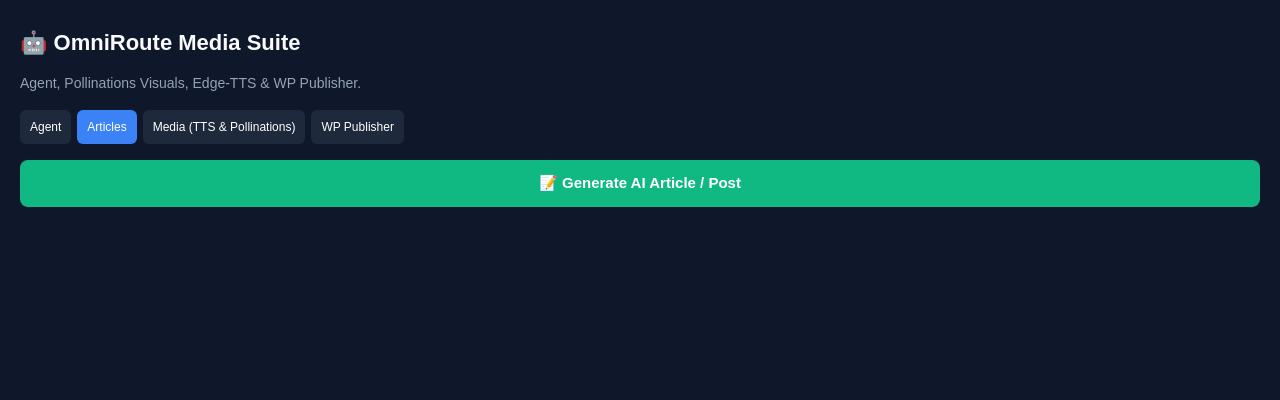
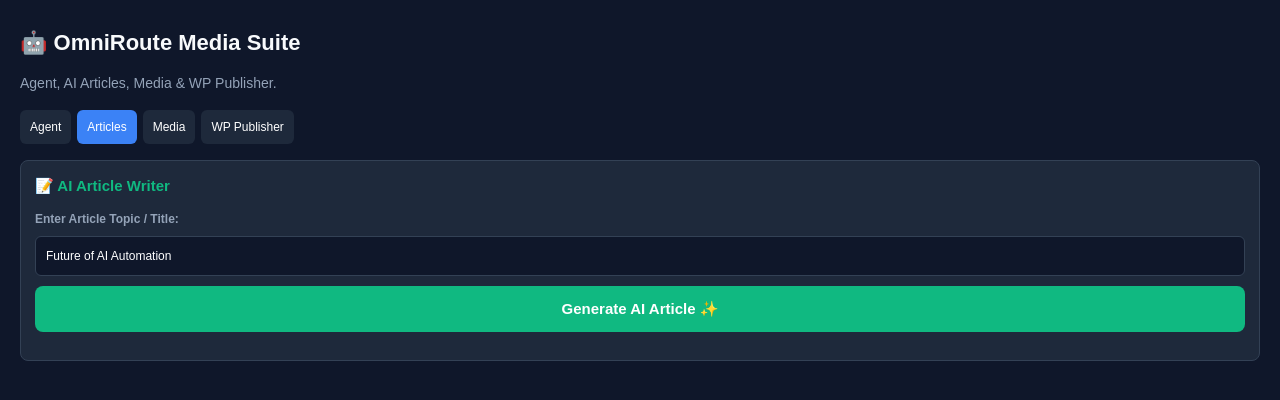
Before and after one commit to kingms2911-create/Automation1, a Next.js app: page / in a window 1280 px wide. Both pictures are taken after a click on the button "Articles". Shown: the top 400 px of the page. Built offline with nearby package versions, Linux system fonts and the light colour scheme.

Commit message:
Update page.js

```diff
--- a/app/page.js
+++ b/app/page.js
@@ -3,11 +3,18 @@ import { useState } from 'react';
 
 export default function Dashboard() {
   const [logs, setLogs] = useState('{ "success": true, "message": "Dashboard unlocked" }');
-  const [article, setArticle] = useState('');
+
+  // Article State
+  const [articleTopic, setArticleTopic] = useState('Future of AI Automation');
+  const [articleContent, setArticleContent] = useState('');
+  const [articleLoading, setArticleLoading] = useState(false);
+
+  // Media State
   const [mediaPrompt, setMediaPrompt] = useState('Futuristic automated agent dashboard, cinematic lighting, 4k');
   const [mediaStatus, setMediaStatus] = useState('');
   const [imageUrl, setImageUrl] = useState('');
   const [audioText, setAudioText] = useState('Welcome to OmniRoute automated video production system.');
+
   const [loading, setLoading] = useState(false);
   const [activeTab, setActiveTab] = useState('agent');
 
@@ -30,19 +37,28 @@ export default function Dashboard() {
     setLoading(false);
   };
 
-  const generateArticle = () => {
-    setArticle(`🚀 **OmniRoute Automation Report**\n\nSystem status is fully operational. Executed backend routines successfully with live outputs:\n\n\`\`\`json\n${logs}\n\`\`\`\n\nGenerated using Edge-TTS audio and Pollinations visual assets.`);
+  // Real AI Article Generation using Pollinations Text API (Free & Fast)
+  const generateRealArticle = async () => {
+    if (!articleTopic) return;
+    setArticleLoading(true);
+    setArticleContent('🤖 AI is writing your article...');
+    try {
+      const prompt = `Write a detailed, engaging, and professional blog post about: "${articleTopic}". Include headings, bullet points, and an introduction/conclusion.`;
+      const res = await fetch(`https://text.pollinations.ai/${encodeURIComponent(prompt)}`);
+      const text = await res.text();
+      setArticleContent(text);
+    } catch (err) {
+      setArticleContent('❌ Error generating article: ' + err.message);
+    }
+    setArticleLoading(false);
   };
 
   const generateVisualAndAudio = () => {
-    setMediaStatus('🎨 Generating visuals via Pollinations.ai & preparing Microsoft Edge-TTS audio script...');
-
-    // Pollinations.ai direct image URL generation based on prompt
+    setMediaStatus('🎨 Generating visuals via Pollinations.ai & preparing Edge-TTS audio script...');
     const encodedPrompt = encodeURIComponent(mediaPrompt);
     const generatedImg = `https://image.pollinations.ai/prompt/${encodedPrompt}`;
     setImageUrl(generatedImg);
-
-    setMediaStatus('✅ Visual asset generated via Pollinations.ai & Audio script ready for Edge-TTS synthesis!');
+    setMediaStatus('✅ Visual asset generated via Pollinations.ai & Audio script ready!');
   };
 
   const publishToWordPress = async () => {
@@ -63,14 +79,14 @@ export default function Dashboard() {
         },
         body: JSON.stringify({
           title: postTitle,
-          content: `${article || logs}\n\n<img src="${imageUrl}" alt="AI Visual" />`,
+          content: `${articleContent || logs}\n\n${imageUrl ? `<img src="${imageUrl}" alt="AI Visual" />` : ''}`,
           status: 'publish'
         })
       });
 
       const data = await response.json();
       if (response.ok) {
-        setPubStatus(`✅ Successfully Published to WP with AI Image! Post ID: ${data.id}`);
+        setPubStatus(`✅ Successfully Published to WP! Post ID: ${data.id}`);
       } else {
         setPubStatus(`❌ Failed: ${data.message || 'Check credentials'}`);
       }
@@ -82,13 +98,13 @@ export default function Dashboard() {
   return (
     <div style={{ padding: '20px', fontFamily: 'sans-serif', background: '#0f172a', color: '#f8fafc', minHeight: '100vh' }}>
       <h1 style={{ fontSize: '22px', marginBottom: '6px' }}>🤖 OmniRoute Media Suite</h1>
-      <p style={{ color: '#94a3b8', marginBottom: '16px', fontSize: '14px' }}>Agent, Pollinations Visuals, Edge-TTS & WP Publisher.</p>
+      <p style={{ color: '#94a3b8', marginBottom: '16px', fontSize: '14px' }}>Agent, AI Articles, Media & WP Publisher.</p>
 
       {/* Navigation Tabs */}
       <div style={{ display: 'flex', gap: '6px', marginBottom: '16px', flexWrap: 'wrap' }}>
         <button onClick={() => setActiveTab('agent')} style={{ padding: '8px 10px', background: activeTab === 'agent' ? '#3b82f6' : '#1e293b', color: '#fff', border: 'none', borderRadius: '6px', cursor: 'pointer', fontSize: '12px' }}>Agent</button>
         <button onClick={() => setActiveTab('content')} style={{ padding: '8px 10px', background: activeTab === 'content' ? '#3b82f6' : '#1e293b', color: '#fff', border: 'none', borderRadius: '6px', cursor: 'pointer', fontSize: '12px' }}>Articles</button>
-        <button onClick={() => setActiveTab('media')} style={{ padding: '8px 10px', background: activeTab === 'media' ? '#3b82f6' : '#1e293b', color: '#fff', border: 'none', borderRadius: '6px', cursor: 'pointer', fontSize: '12px' }}>Media (TTS & Pollinations)</button>
+        <button onClick={() => setActiveTab('media')} style={{ padding: '8px 10px', background: activeTab === 'media' ? '#3b82f6' : '#1e293b', color: '#fff', border: 'none', borderRadius: '6px', cursor: 'pointer', fontSize: '12px' }}>Media</button>
         <button onClick={() => setActiveTab('wp')} style={{ padding: '8px 10px', background: activeTab === 'wp' ? '#3b82f6' : '#1e293b', color: '#fff', border: 'none', borderRadius: '6px', cursor: 'pointer', fontSize: '12px' }}>WP Publisher</button>
       </div>
 
@@ -105,29 +121,43 @@ export default function Dashboard() {
         </div>
       )}
 
-      {/* Tab 2: Articles & Content */}
+      {/* Tab 2: Real AI Articles Generator */}
       {activeTab === 'content' && (
-        <div>
-          <button onClick={generateArticle} style={{ width: '100%', padding: '12px', background: '#10b981', color: '#fff', border: 'none', borderRadius: '8px', cursor: 'pointer', fontWeight: 'bold', marginBottom: '16px' }}>
-            📝 Generate AI Article / Post
+        <div style={{ background: '#1e293b', padding: '14px', borderRadius: '8px', border: '1px solid #334155' }}>
+          <h3 style={{ margin: '0 0 10px 0', fontSize: '15px', color: '#10b981' }}>📝 AI Article Writer</h3>
+
+          <label style={{ fontSize: '12px', color: '#94a3b8' }}>Enter Article Topic / Title:</label>
+          <input
+            type="text"
+            value={articleTopic}
+            onChange={(e) => setArticleTopic(e.target.value)}
+            style={{ width: '100%', padding: '10px', marginBottom: '10px', marginTop: '4px', background: '#0f172a', border: '1px solid #334155', color: '#fff', borderRadius: '6px', fontSize: '12px' }}
+          />
+
+          <button
+            onClick={generateRealArticle}
+            style={{ width: '100%', padding: '12px', background: '#10b981', color: '#fff', border: 'none', borderRadius: '8px', cursor: 'pointer', fontWeight: 'bold', marginBottom: '14px' }}
+          >
+            {articleLoading ? "Writing Article..." : "Generate AI Article ✨"}
           </button>
-          {article && (
-            <div style={{ background: '#1e293b', padding: '14px', borderRadius: '8px', border: '1px solid #10b981' }}>
-              <p style={{ whiteSpace: 'pre-wrap', color: '#f1f5f9', fontSize: '13px', margin: 0 }}>{article}</p>
+
+          {articleContent && (
+            <div style={{ background: '#0f172a', padding: '12px', borderRadius: '6px', border: '1px solid #10b981' }}>
+              <p style={{ whiteSpace: 'pre-wrap', color: '#f1f5f9', fontSize: '13px', lineHeight: '1.5', margin: 0 }}>{articleContent}</p>
             </div>
           )}
         </div>
       )}
 
-      {/* Tab 3: Media Generator (Pollinations + Edge-TTS) */}
+      {/* Tab 3: Media Generator */}
       {activeTab === 'media' && (
         <div style={{ background: '#1e293b', padding: '14px', borderRadius: '8px', border: '1px solid #334155' }}>
           <h3 style={{ margin: '0 0 10px 0', fontSize: '15px', color: '#ec4899' }}>🎨 Pollinations Visuals & Edge-TTS Audio</h3>
 
-          <label style={{ fontSize: '12px', color: '#94a3b8' }}>Visual Prompt (Pollinations.ai):</label>
+          <label style={{ fontSize: '12px', color: '#94a3b8' }}>Visual Prompt:</label>
           <input type="text" value={mediaPrompt} onChange={(e) => setMediaPrompt(e.target.value)} style={{ width: '100%', padding: '10px', marginBottom: '10px', marginTop: '4px', background: '#0f172a', border: '1px solid #334155', color: '#fff', borderRadius: '6px', fontSize: '12px' }} />
 
-          <label style={{ fontSize: '12px', color: '#94a3b8' }}>Voiceover Script (Edge-TTS):</label>
+          <label style={{ fontSize: '12px', color: '#94a3b8' }}>Voiceover Script:</label>
           <textarea value={audioText} onChange={(e) => setAudioText(e.target.value)} style={{ width: '100%', padding: '10px', marginBottom: '10px', marginTop: '4px', background: '#0f172a', border: '1px solid #334155', color: '#fff', borderRadius: '6px', fontSize: '12px', height: '60px' }} />
 
           <button onClick={generateVisualAndAudio} style={{ width: '100%', padding: '12px', background: '#ec4899', color: '#fff', border: 'none', borderRadius: '8px', cursor: 'pointer', fontWeight: 'bold', marginBottom: '10px' }}>
@@ -148,7 +178,7 @@ export default function Dashboard() {
       {/* Tab 4: WordPress Auto-Publish */}
       {activeTab === 'wp' && (
         <div style={{ background: '#1e293b', padding: '14px', borderRadius: '8px', border: '1px solid #334155' }}>
-          <h3 style={{ margin: '0 0 10px 0', fontSize: '15px', color: '#f59e0b' }}>🌐 WordPress Auto-Publish with Media</h3>
+          <h3 style={{ margin: '0 0 10px 0', fontSize: '15px', color: '#f59e0b' }}>🌐 WordPress Auto-Publish</h3>
           <input type="text" placeholder="WP Site URL (e.g. https://yoursite.com)" value={wpUrl} onChange={(e) => setWpUrl(e.target.value)} style={{ width: '100%', padding: '10px', marginBottom: '10px', background: '#0f172a', border: '1px solid #334155', color: '#fff', borderRadius: '6px', fontSize: '12px' }} />
           <input type="text" placeholder="Admin Username" value={wpUser} onChange={(e) => setWpUser(e.target.value)} style={{ width: '100%', padding: '10px', marginBottom: '10px', background: '#0f172a', border: '1px solid #334155', color: '#fff', borderRadius: '6px', fontSize: '12px' }} />
           <input type="password" placeholder="Application Password" value={wpPass} onChange={(e) => setWpPass(e.target.value)} style={{ width: '100%', padding: '10px', marginBottom: '10px', background: '#0f172a', border: '1px solid #334155', color: '#fff', borderRadius: '6px', fontSize: '12px' }} />
```
